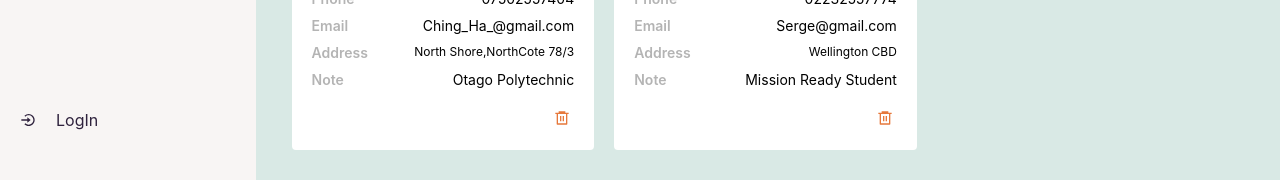
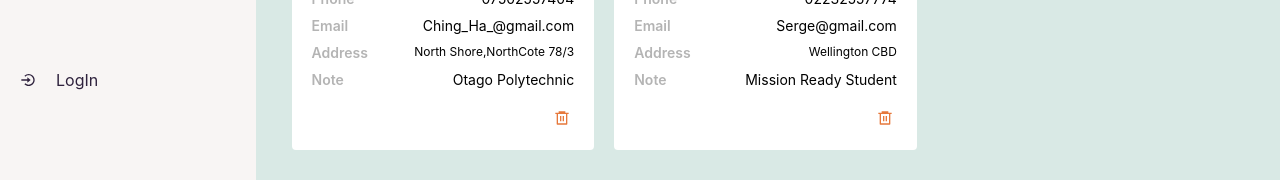
Before and after one commit to Olzhas11Dev/contact_app, a React (Create React App) app: page / in a window 1280 px wide. Shown: the part 520-700 px from the top of the page. Built offline with nearby package versions, Linux system fonts and the light colour scheme.

Commit message:
prepare deploy

```diff
--- a/src/index.css
+++ b/src/index.css
@@ -2,10 +2,6 @@
   margin: 0;
   padding: 0;
   user-select: none;
-}
-
-input {
-  -webkit-appearance: none;
 }
 
 body {
--- a/src/style/left.css
+++ b/src/style/left.css
@@ -58,7 +58,7 @@
 .loginSection {
   width: 100%;
   cursor: pointer;
-  margin-top: 430px;
+  margin-top: 390px;
   margin-left: 20px;
 }
 
--- a/src/style/right.css
+++ b/src/style/right.css
@@ -58,7 +58,7 @@
 
 .mask {
   background-color: white;
-  opacity: 90% !important ;
+  opacity: 0.5 !important ;
   position: absolute;
   left: 0;
   top: 0;
```
